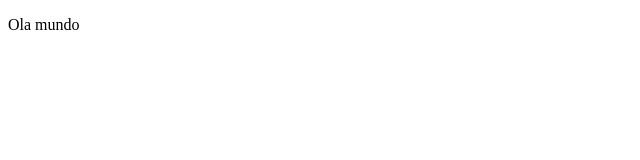
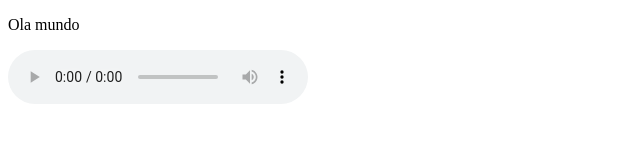
Before and after one commit to abcdefghct2-arch/projeto, a plain HTML site: page Pasta/index.html in a window 1280 px wide. Shown: the whole page, without its empty margins (0-640 px from the left). Drawn offline with Linux system fonts and the light colour scheme.

Commit message:
Add controls to audio element in index.html

```diff
--- a/Pasta/index.html
+++ b/Pasta/index.html
@@ -7,6 +7,6 @@
   </head>
   <body>
     <p>Ola mundo</p>
-    <audio src="Audio/lua.mp3">
+    <audio controls src="Audio/lua.mp3">
   </body>
 </html>
```
